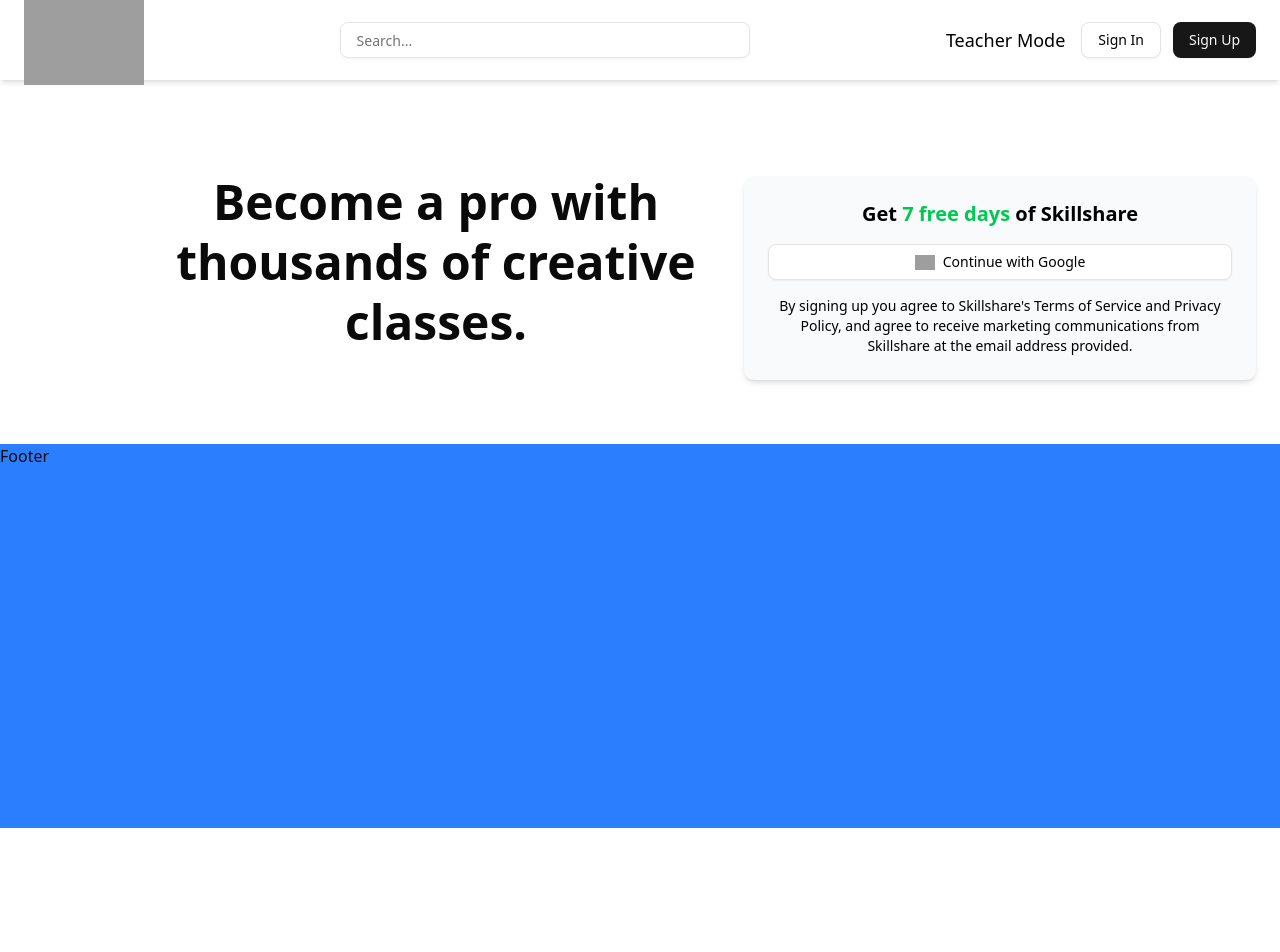
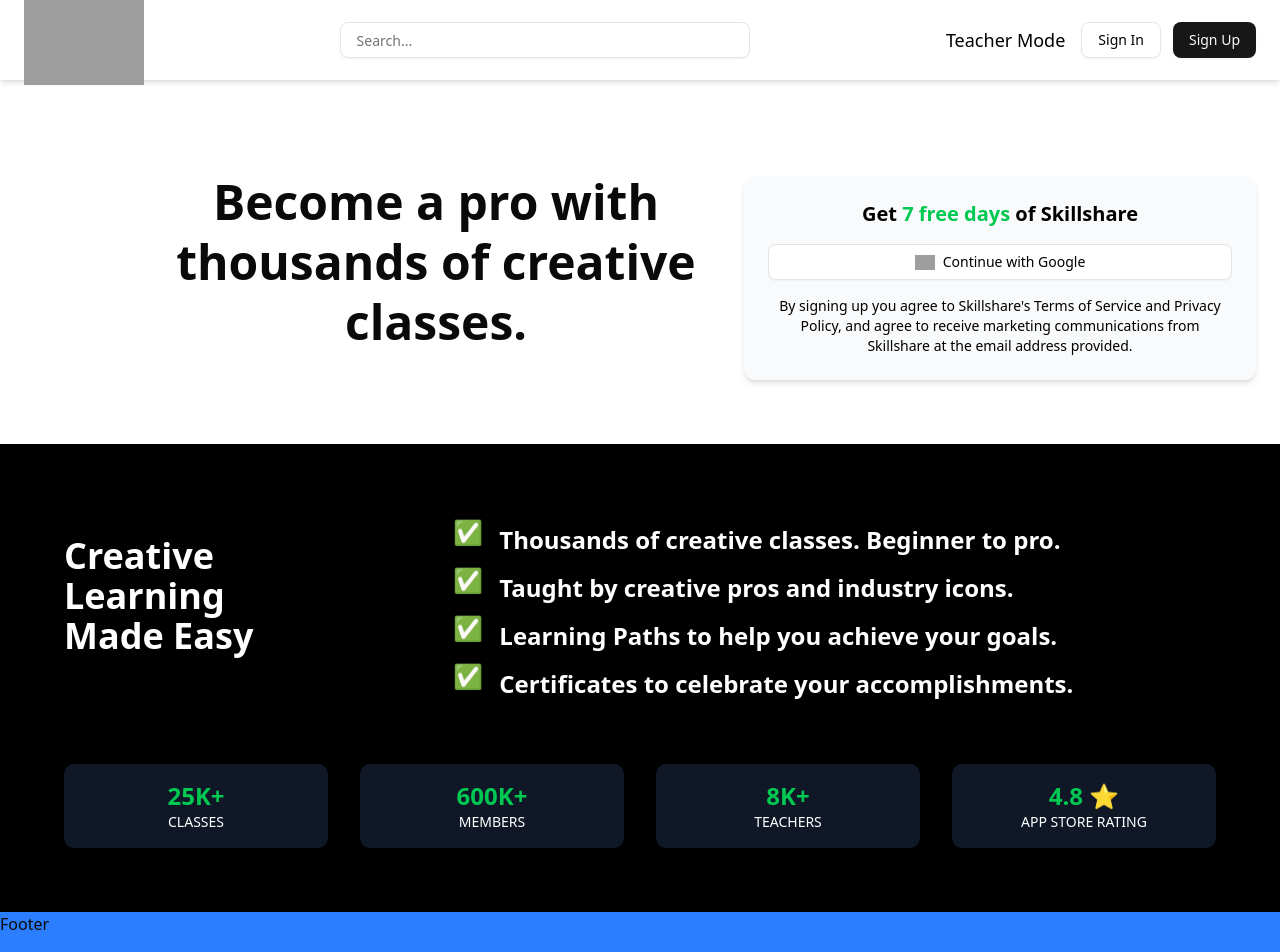
Before and after one commit to minh1304/Courses_Platform, a Next.js app: page / in a window 1280 px wide. Shown: the top 952 px of the page. Before the commit the page ends 880 px from the top, so only its background shows below. Built offline with nearby package versions, Linux system fonts and the light colour scheme; grey boxes are pictures that could not be loaded.

Commit message:
Minh Vo: Added Section Information

```diff
--- a/package.json
+++ b/package.json
@@ -11,6 +11,7 @@
   "dependencies": {
     "@radix-ui/react-slot": "^1.1.2",
     "@tanstack/react-form": "^1.0.0",
+    "@tanstack/react-query": "^5.67.2",
     "class-variance-authority": "^0.7.1",
     "clsx": "^2.1.1",
     "lucide-react": "^0.477.0",
--- /dev/null
+++ b/src/app/(users)/_components/sectionCreativeLearn.tsx
@@ -0,0 +1,60 @@
+import React from "react";
+
+export const SectionCreativeLearn = () => {
+  return (
+    <section className="bg-black text-white py-16 px-6">
+      <div className="max-w-6xl mx-auto grid grid-cols-3 gap-4 items-center">
+        {/* Left Section */}
+        <div>
+          <h2 className="text-4xl font-bold mb-4">
+            Creative <br /> Learning <br /> Made Easy
+          </h2>
+        </div>
+
+        {/* Right Section */}
+        <div className="col-span-2">
+          <ul className="text-2xl font-bold gap-2">
+            <li className="flex items-center">
+              ✅{" "}
+              <span className="ml-4 mt-4">
+                Thousands of creative classes. Beginner to pro.
+              </span>
+            </li>
+            <li className="flex items-center">
+              ✅{" "}
+              <span className="ml-4 mt-4">
+                Taught by creative pros and industry icons.
+              </span>
+            </li>
+            <li className="flex items-center">
+              ✅{" "}
+              <span className="ml-4 mt-4">
+                Learning Paths to help you achieve your goals.
+              </span>
+            </li>
+            <li className="flex items-center">
+              ✅{" "}
+              <span className="ml-4 mt-4">
+                Certificates to celebrate your accomplishments.
+              </span>
+            </li>
+          </ul>
+        </div>
+      </div>
+
+      <div className="mt-16 max-w-6xl mx-auto grid grid-cols-4 gap-8 items-center">
+         {[
+            { value: "25K+", label: "Classes" },
+            { value: "600K+", label: "Members" },
+            { value: "8K+", label: "Teachers" },
+            { value: "4.8 ⭐", label: "App Store Rating" },
+          ].map((item, index) => (
+            <div key={index} className="bg-gray-900 rounded-lg p-4 text-center">
+              <p className="text-green-500 text-2xl font-bold">{item.value}</p>
+              <p className="text-sm uppercase">{item.label}</p>
+            </div>
+          ))}
+      </div>
+    </section>
+  );
+};
--- /dev/null
+++ b/src/app/(users)/_components/sectionInfo.tsx
@@ -0,0 +1,27 @@
+'use client'
+import React from "react";
+import { useQuery } from "@tanstack/react-query";
+
+export const SectionInfo = () => {
+    const { isPending, error, data } = useQuery({
+        queryKey: ['repoData'],
+        queryFn: () =>
+          fetch('https://api.github.com/repos/TanStack/query').then((res) =>
+            res.json(),
+          ),
+      })
+
+      if (isPending) return 'Loading...'
+
+      if (error) return 'An error has occurred: ' + error.message
+
+      return (
+        <div>
+          <h1>{data.name}</h1>
+          <p>{data.description}</p>
+          <strong>👀 {data.subscribers_count}</strong>{' '}
+          <strong>✨ {data.stargazers_count}</strong>{' '}
+          <strong>🍴 {data.forks_count}</strong>
+        </div>
+      )
+}
--- a/src/app/(users)/page.tsx
+++ b/src/app/(users)/page.tsx
@@ -1,34 +1,59 @@
 import { Button } from '@/components/ui/button'
 import React from 'react'
 import Image from "next/image";
+import { SectionInfo } from './_components/sectionInfo';
+import { SectionCreativeLearn } from './_components/sectionCreativeLearn';
 
 const HomePage = () => {
   return (
-    <div className='w-full min-h-1/2 bg-white flex items-center py-16 px-6 text-center'>
+    <div>
+      <div className="w-full min-h-1/2 bg-white flex items-center py-16 px-6 text-center">
         {/* Hero Section */}
-      <div className='flex items-center gap-x-2 w-2/3'>
+        <div className="flex items-center gap-x-2 w-2/3">
           <h1 className="ml-26 text-5xl font-bold max-w-2xl leading-tight">
             Become a pro with thousands of creative classes.
           </h1>
         </div>
         {/* Sign-up Section */}
         <div className="mt-8 bg-gray-50 p-6 rounded-lg shadow-md w-full max-w-lg text-black ">
-        <h2 className="text-xl font-semibold mb-4">Get <span className="text-green-500 font-bold">7 free days</span> of Skillshare</h2>
+          <h2 className="text-xl font-semibold mb-4">
+            Get <span className="text-green-500 font-bold">7 free days</span> of
+            Skillshare
+          </h2>
 
           <div className="space-y-3 mb-4">
-          <Button variant="outline" className="w-full flex items-center justify-center gap-x-2">
-            <Image src="https://imagepng.org/wp-content/uploads/2019/08/google-icon.png" alt="Google" width={20} height={20} />
+            <Button
+              variant="outline"
+              className="w-full flex items-center justify-center gap-x-2"
+            >
+              <Image
+                src="https://imagepng.org/wp-content/uploads/2019/08/google-icon.png"
+                alt="Google"
+                width={20}
+                height={20}
+              />
               Continue with Google
             </Button>
           </div>
-        <div className='font-light text-sm'>
+          <div className="font-light text-sm">
             <p>
-          By signing up you agree to Skillshare's Terms of Service and Privacy Policy, and agree to receive marketing communications from Skillshare at the email address provided.
+              By signing up you agree to Skillshare's Terms of Service and
+              Privacy Policy, and agree to receive marketing communications from
+              Skillshare at the email address provided.
             </p>
           </div>
         </div>
       </div>
-  )
+      {/* <div>
+        <SectionInfo />
+      </div> */}
+
+      {/* Static Html */}
+      <div>
+        <SectionCreativeLearn/>
+      </div>
+    </div>
+  );
 }
 
 export default HomePage
--- a/src/app/layout.tsx
+++ b/src/app/layout.tsx
@@ -1,34 +1,35 @@
-import type { Metadata } from 'next'
+"use client";
 
-// These styles apply to every route in the application
-import './globals.css'
-import { Navbar } from '@/components/navbar'
-export default function Layout({
-  children,
-}: {
-  children: React.ReactNode
-}) {
+import { useState } from "react";
+import { QueryClient, QueryClientProvider } from "@tanstack/react-query";
+import { Navbar } from "@/components/navbar";
+import type { Metadata } from "next";
+import "./globals.css";
+
+export default function Layout({ children }: { children: React.ReactNode }) {
+  // Initialize QueryClient only once
+  const [queryClient] = useState(() => new QueryClient());
+
   return (
     <html lang="en">
       <body>
-        {/* Layout UI */}
-        {/* Place children where you want to render a page or nested layout */}
         <main>
           <div className="h-full">
-              <div className="w-full h-20 flex-col fixed inset-y-0 z-50">
-                  <Navbar/>
-              </div>
+            {/* Navbar */}
+            <div className="w-full h-20 flex-col fixed inset-y-0 z-50">
+              <Navbar />
+            </div>
 
-              <main className="mt-20">
-                  {children}
-              </main>
+            {/* React Query Provider */}
+            <QueryClientProvider client={queryClient}>
+              <main className="mt-20">{children}</main>
+            </QueryClientProvider>
 
-              <div className="bg-blue-500 h-96">
-                  Footer
-              </div>
+            {/* Footer */}
+            <div className="bg-blue-500 h-96">Footer</div>
           </div>
         </main>
       </body>
     </html>
-  )
+  );
 }
```
Also changed, not shown: 1 other file (tests, documents, lock files or other folders). Lines whose indentation alone changed are shown as unchanged.
